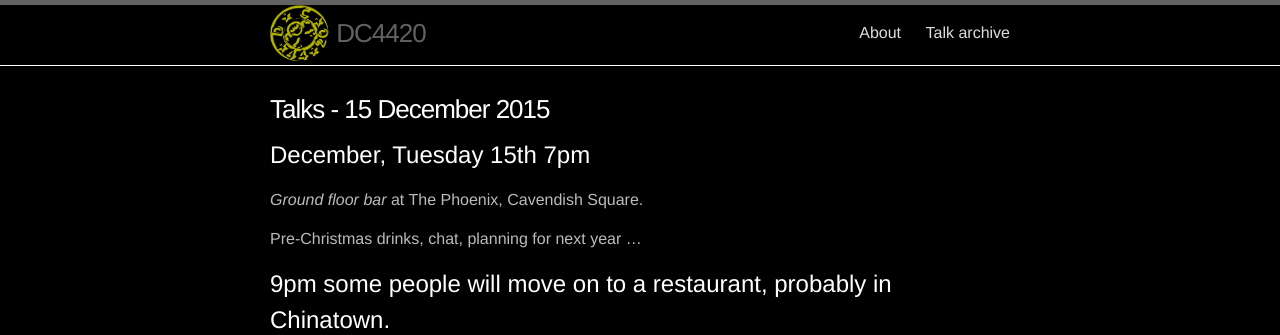
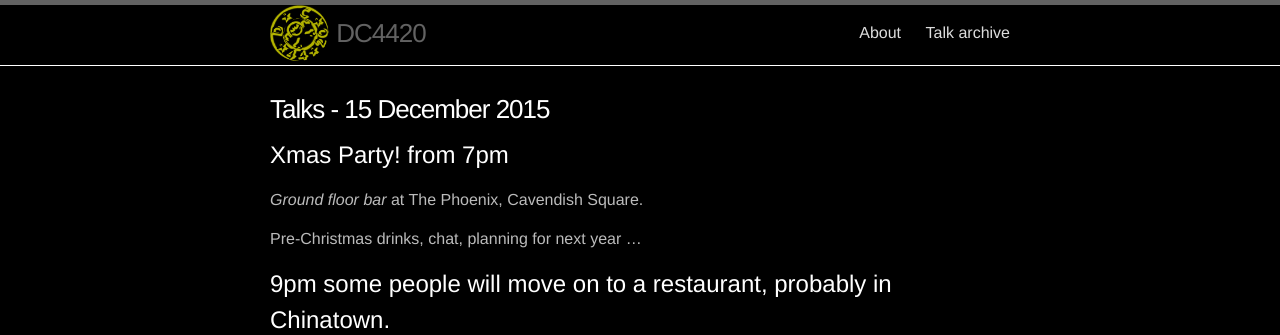
Before and after one commit to dc4420/website, a Jekyll site: the page built from _posts/2015-12-15-talks.markdown, in a window 1280 px wide. Shown: the top 335 px of the page. Built offline with Jekyll 4.4.1, drawn with Linux system fonts in a browser that asks for light colours; nearby versions of some CDN libraries.

Commit message:
change title to Xmas Party

```diff
--- a/_posts/2015-12-15-talks.markdown
+++ b/_posts/2015-12-15-talks.markdown
@@ -5,7 +5,7 @@ pubdate: 2015-11-25 13:37:02
 categories: talk
 ---
 
-# December, Tuesday 15th 7pm
+# Xmas Party! from 7pm
 
 *Ground floor bar* at The Phoenix, Cavendish Square.
 
```
